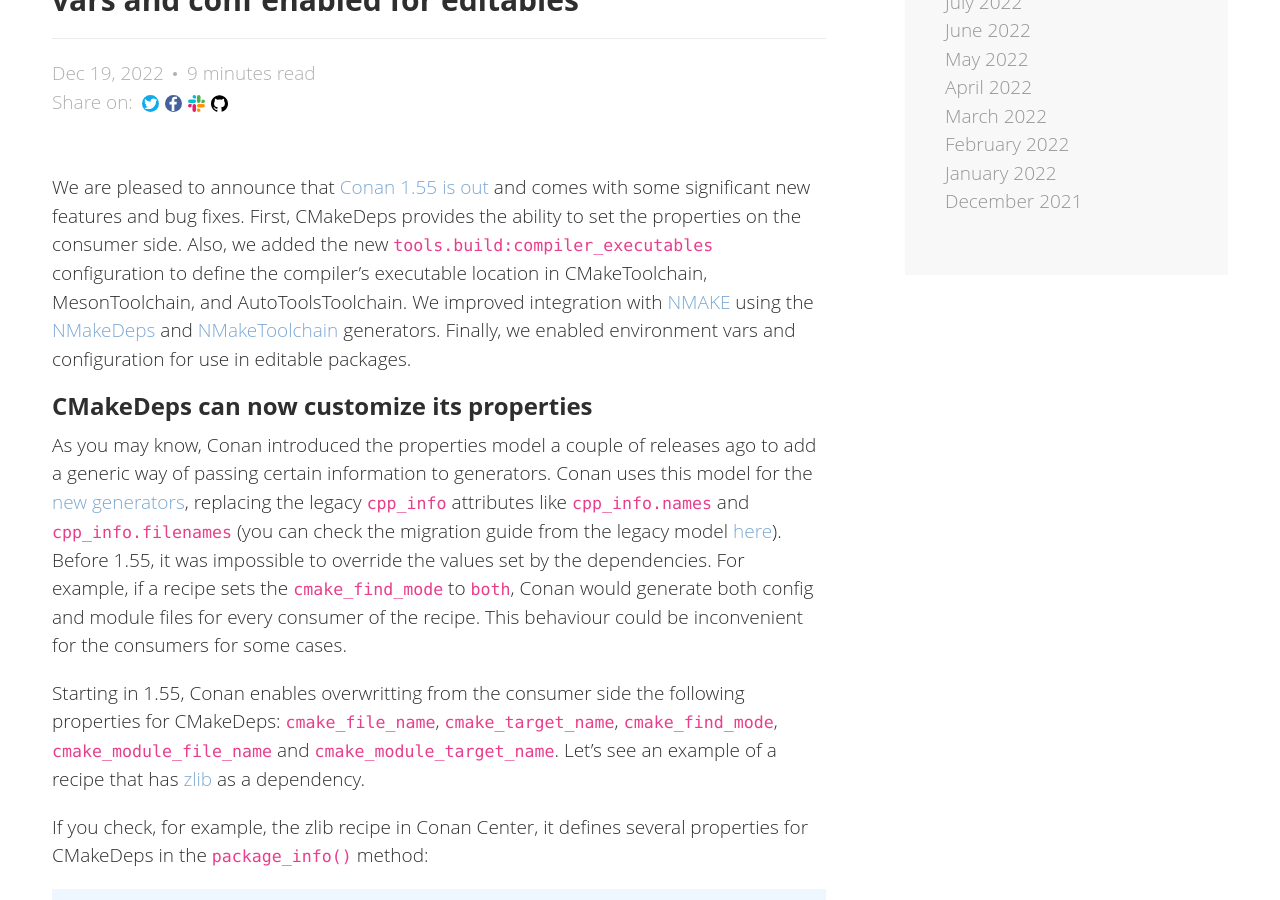
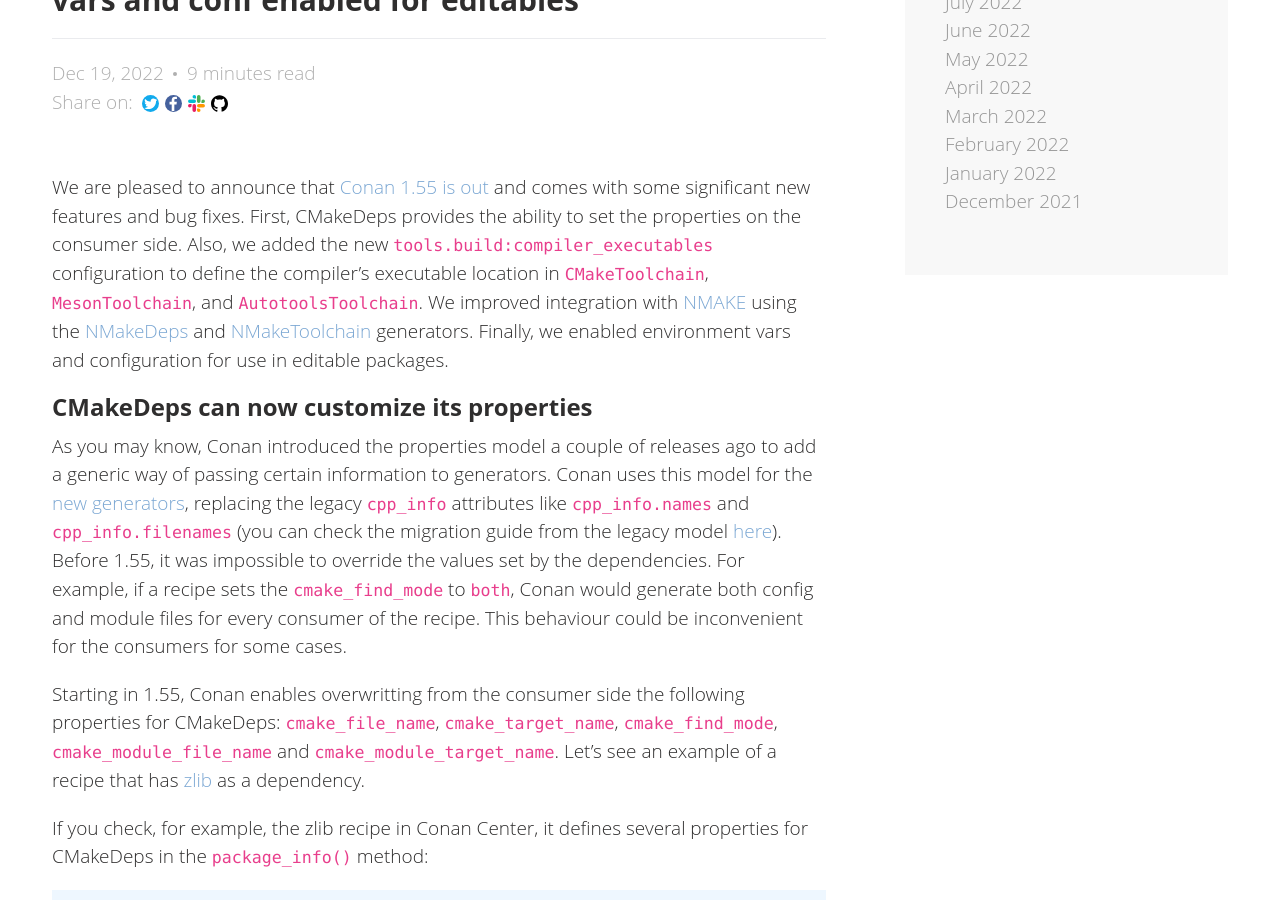
Before and after one commit to conan-io/conan-io.github.io, a Jekyll site: the page built from _posts/2022-12-19-New-conan-release-1-55.markdown, in a window 1280 px wide and 900 px high, scrolled down 367 px. Built offline with Jekyll 4.4.1, drawn with Linux system fonts in a browser that asks for light colours; comment, search, counter and statistics services are not loaded.

```diff
--- a/_posts/2022-12-19-New-conan-release-1-55.markdown
+++ b/_posts/2022-12-19-New-conan-release-1-55.markdown
@@ -10,8 +10,8 @@ We are pleased to announce that [Conan 1.55 is
 out](https://github.com/conan-io/conan/releases/tag/1.55.0) and comes with some
 significant new features and bug fixes. First, CMakeDeps provides the ability to set the
 properties on the consumer side. Also, we added the new `tools.build:compiler_executables`
-configuration to define the compiler's executable location in CMakeToolchain,
-MesonToolchain, and AutoToolsToolchain. We improved integration with
+configuration to define the compiler's executable location in ``CMakeToolchain``,
+``MesonToolchain``, and ``AutotoolsToolchain``. We improved integration with
 [NMAKE](https://learn.microsoft.com/en-us/cpp/build/reference/nmake-reference) using the
 [NMakeDeps](https://docs.conan.io/en/latest/reference/conanfile/tools/microsoft.html#nmakedeps)
 and
```
